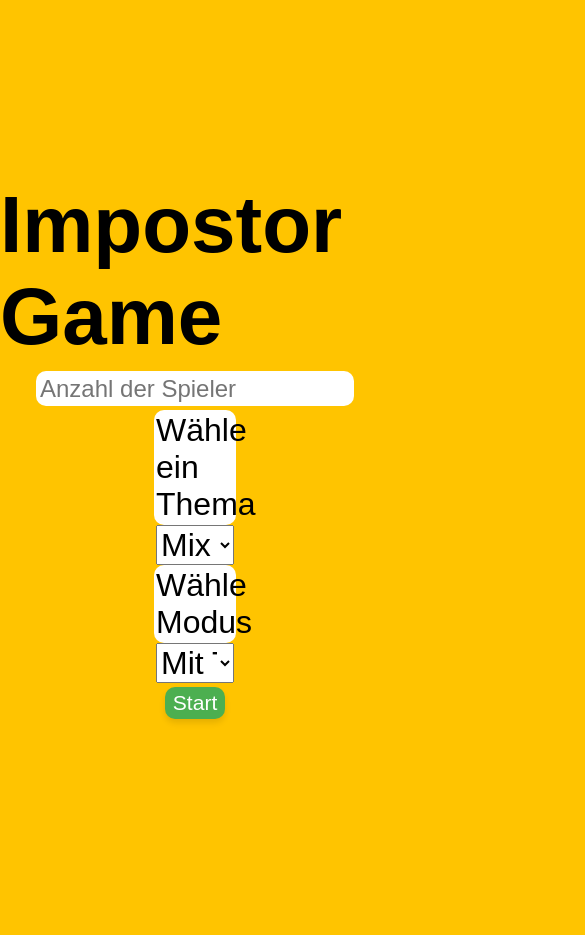
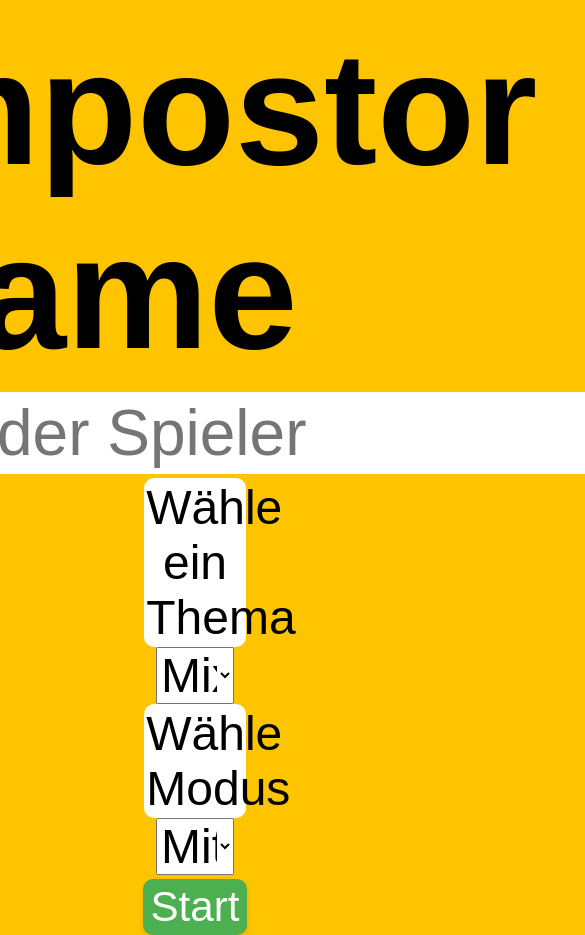
Before and after one commit to BagratToro/GameDevelopment, a plain HTML site: page ImpostorGame/index.html in a window 390 px wide. Shown: the top 935 px of the page, 585 px wide, since content can reach past the window. Before the commit the page ends 844 px from the top, so only its background shows below. Drawn offline with Linux system fonts and the light colour scheme.

Commit message:
Design changes
Experimental changes to the design, so it fits the phone.

```diff
--- a/ImpostorGame/gameDesign.css
+++ b/ImpostorGame/gameDesign.css
@@ -95,7 +95,8 @@ Ocean/cold colors */
 
 button {
   padding: 1% 2%; /*15px 30px*/
-  font-size: 2.5vh; /*18px*/
+  min-width: 10vw;
+  font-size: 5vh; /*18px*/
   border: none;
   background-color: #4CAF50;
   color: white;
@@ -106,7 +107,7 @@ button {
 }
 
 input {
-  font-size: 150%; /*20px*/
+  font-size: 400%; /*20px*/
   font-family: sans-serif;
   padding: 1%;
   margin-bottom: 1%;
@@ -116,14 +117,15 @@ input {
 
 h1 {
   /* background-color: #9dcf15; */
-  font-size: 500%;
+  font-size: 1000%;
   margin-bottom: 2%;
 }
 
 label {
-  width: 20vw;
+  width: 25vw;
   background-color:#ffffff;
-  font-size: 200%;
+  font-size: 300%;
+  text-align: center;
   padding: 0.5%;
   border: none;
   border-radius: 10px;
@@ -131,7 +133,7 @@ label {
 
 select {
   width: 20vw;
-  font-size: 200%;
+  font-size: 300%;
 }
 
 /*button:hover {
```
